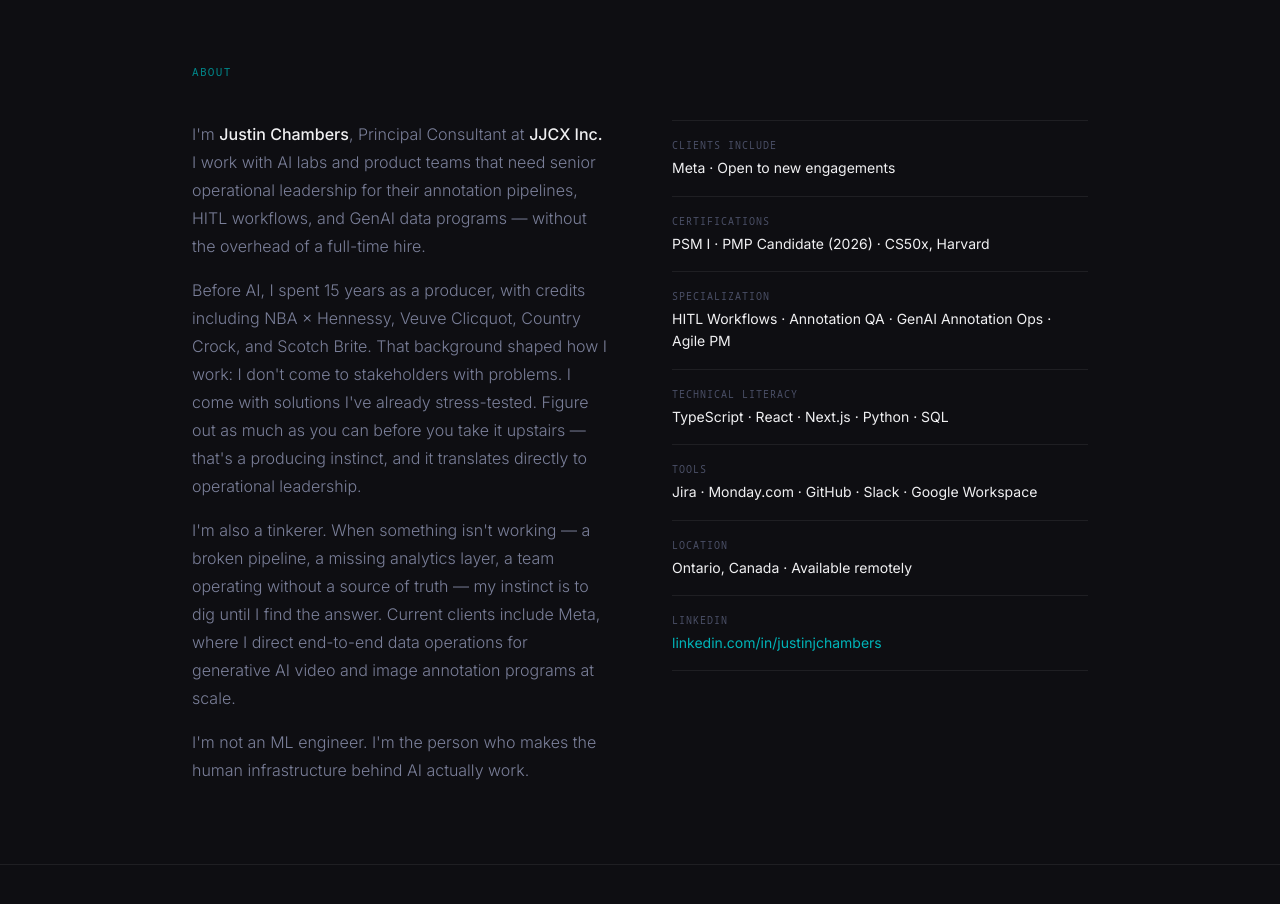
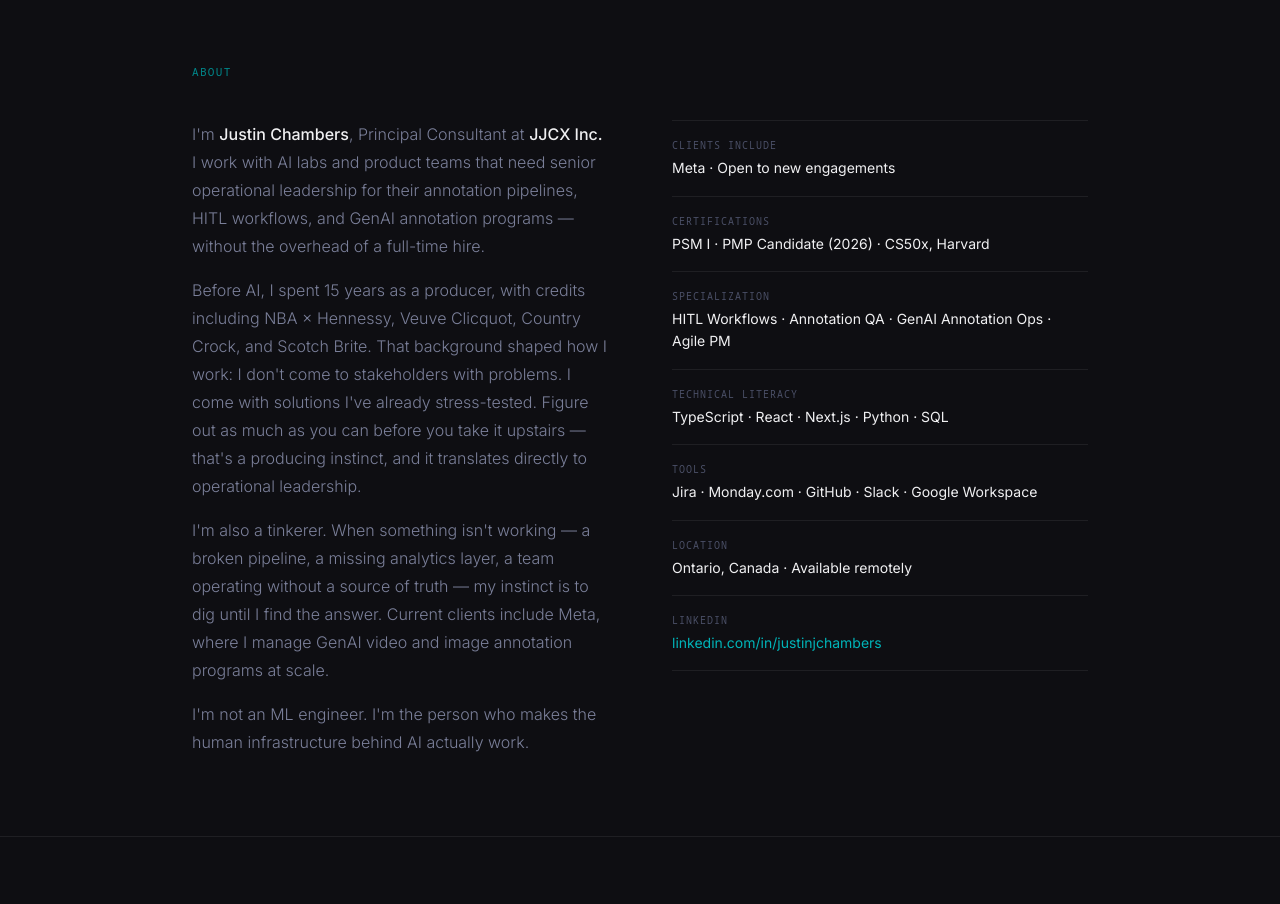
Before and after one commit to jjcxdev/jjcx, a Next.js app: page / in a window 1280 px wide. Shown: the part 2300-3204 px from the top of the page. Built offline with nearby package versions, Linux system fonts and the light colour scheme.

Commit message:
Fix terminology: annotation operations replaces data ops language throughout

```diff
--- a/src/app/page.tsx
+++ b/src/app/page.tsx
@@ -167,7 +167,7 @@ export default function Home() {
               <p>
                 I&apos;m <strong>Justin Chambers</strong>, Principal Consultant at <strong>JJCX Inc.</strong>{" "}
                 I work with AI labs and product teams that need senior operational leadership
-                for their annotation pipelines, HITL workflows, and GenAI data programs —
+                for their annotation pipelines, HITL workflows, and GenAI annotation programs —
                 without the overhead of a full-time hire.
               </p>
               <p>
@@ -180,8 +180,8 @@ export default function Home() {
               <p>
                 I&apos;m also a tinkerer. When something isn&apos;t working — a broken pipeline, a missing
                 analytics layer, a team operating without a source of truth — my instinct is to dig
-                until I find the answer. Current clients include Meta, where I direct end-to-end data
-                operations for generative AI video and image annotation programs at scale.
+                until I find the answer. Current clients include Meta, where I manage GenAI
+                video and image annotation programs at scale.
               </p>
               <p>
                 I&apos;m not an ML engineer. I&apos;m the person who makes the human infrastructure
```
